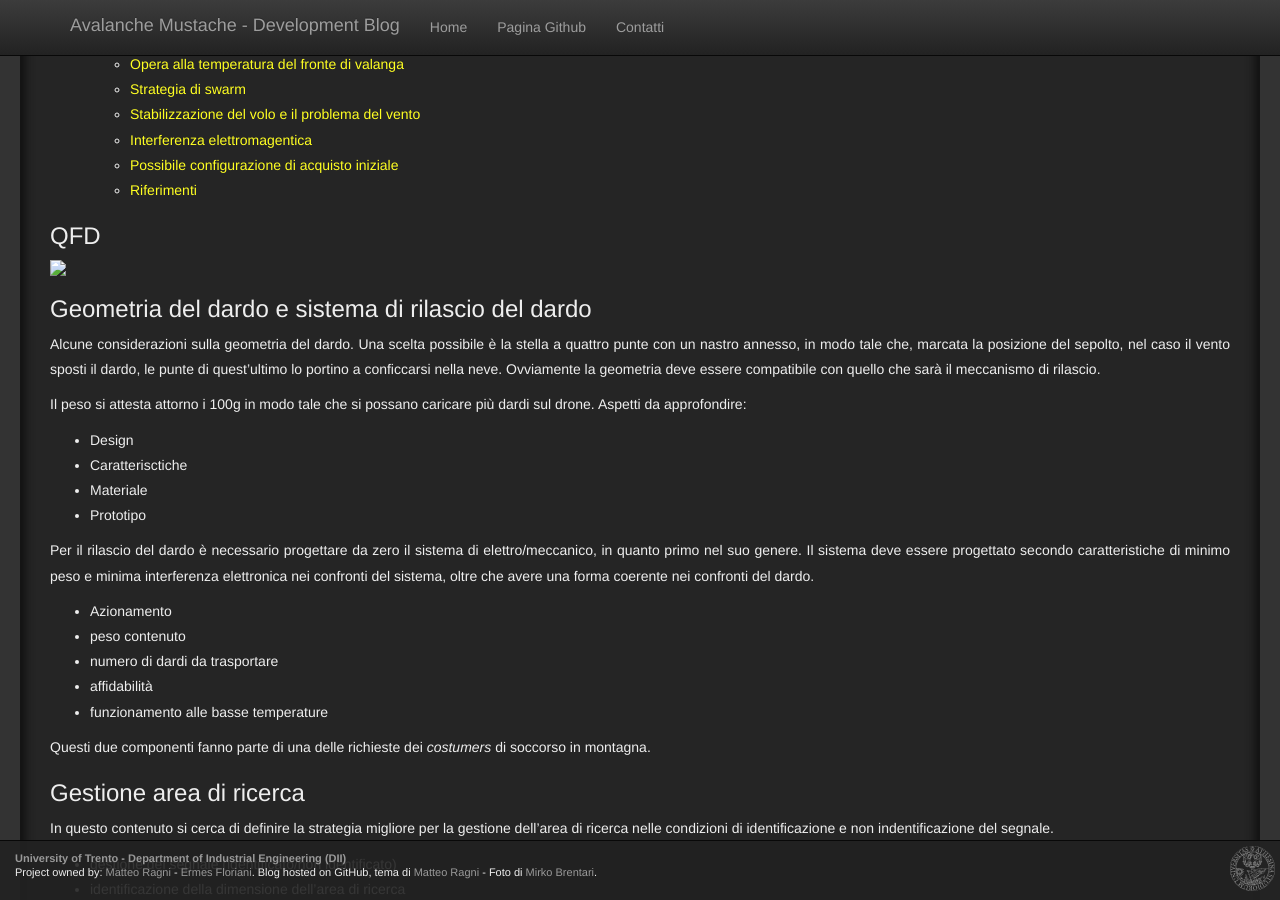
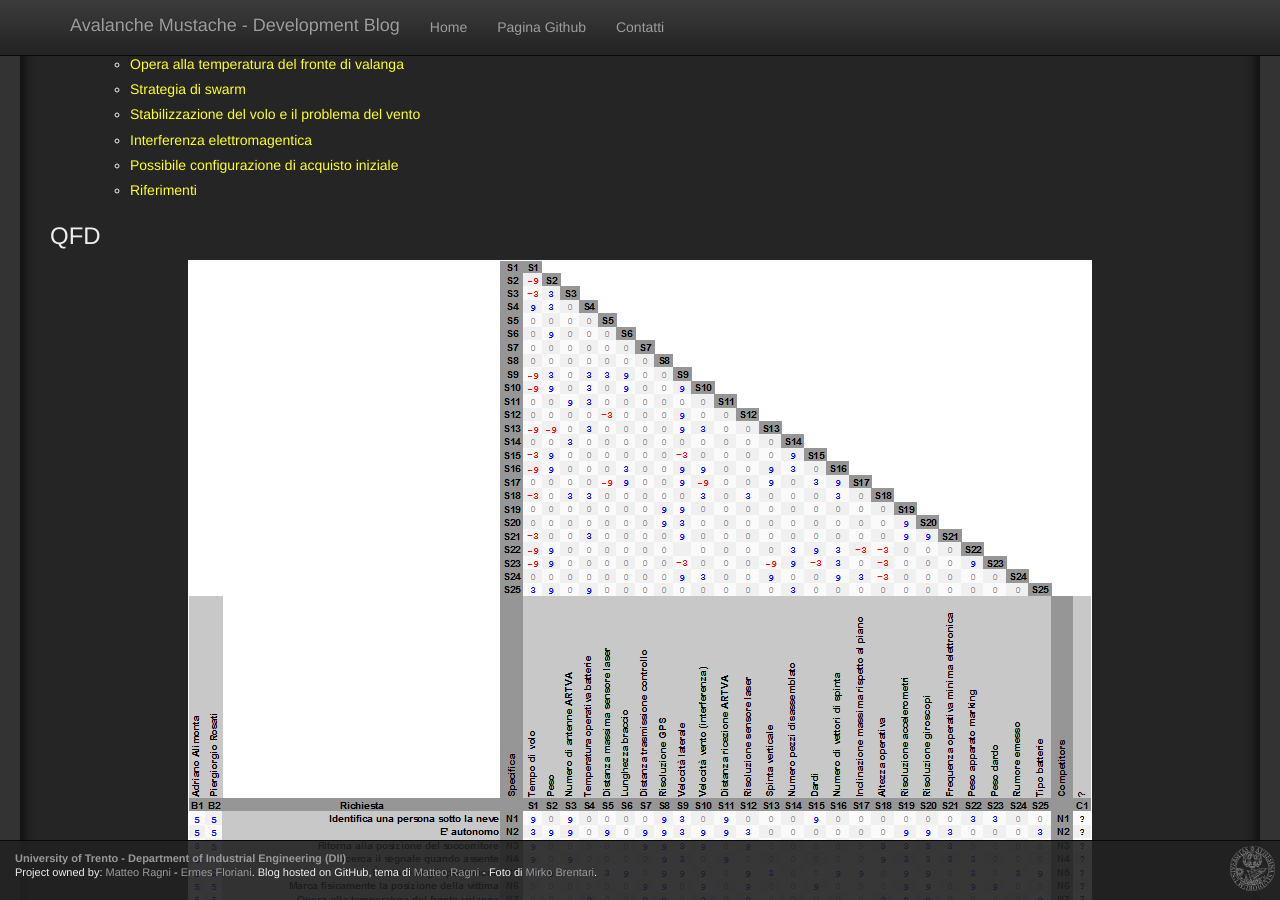
Before and after one commit to AvalancheMustache/AvalancheMustache.github.io, a Jekyll site: the page built from _posts/2014-05-20-Aree-Applicative-del-progetto.markdown, in a window 1280 px wide and 900 px high, scrolled down 562 px. Built offline with Jekyll 4.4.1, drawn with Linux system fonts in a browser that asks for light colours; nearby versions of some CDN libraries; some web fonts are replaced; formulas are drawn with MathJax 3; comment, search, counter and statistics services are not loaded.

Commit message:
minor Fixes

```diff
--- a/_posts/2014-05-20-Aree-Applicative-del-progetto.markdown
+++ b/_posts/2014-05-20-Aree-Applicative-del-progetto.markdown
@@ -54,7 +54,7 @@ table tbody tr:nth-child(even) {
 
 ### QFD
 
-<img src="assets/aree_app/qfd.png">
+<img src="/assets/aree_app/qfd.png">
 
 ### Geometria del dardo e sistema di rilascio del dardo
 
@@ -119,7 +119,7 @@ $$u = m |(\mu\left(\chi,\ddot{\xi}\_{d}\right)+g\,e\_{3}^{i}| = m\,|-K\_{\chi}\,
 $$ \tau=J\,\Psi(\eta)\,\tilde{\tau}+\Psi^{-1}\,C(\eta,\dot{\eta})\,\dot{\eta}=J\,\Psi(\eta)\,(-K_{e}e+\ddot{\eta}_{d})+\Psi^{-1}\,C(\eta,\dot{\eta})\,\dot{\eta} $$
 
 La strategia è basata su un doppio loop, come rappresentato nel seguente schema tratto sempre dallo stesso riferimento:
-<img src="assets/aree_app/AspettiImmagine1.png">
+<img src="/assets/aree_app/AspettiImmagine1.png">
 
 ### Modellazione elettronica spinta
 
@@ -160,8 +160,8 @@ Inoltre si deve tenere conto della matrice di decisione della _radar signal dete
 
 Il segnale in ingresso richiede un filtraggio, del quale si è già fatto un design iniziale che fa uso di un filtro attivo ad opamp:
 
-<img src="assets/aree_app/Schematico_filtro.svg">
-<img src="assets/aree_app/Risultati_filtro.svg">
+<img src="/assets/aree_app/Schematico_filtro.svg">
+<img src="/assets/aree_app/Risultati_filtro.svg">
 
 Un possibile sistema di ricezione, basato su quanto scritto sulla normativa del segnale ARTVA [\[2\]](#riferimenti):
  * modulazione di tipo **A1A**
@@ -176,7 +176,7 @@ Un possibile sistema di ricezione, basato su quanto scritto sulla normativa del
 
 potrebbe essere il seguente:
 
-<img src="assets/aree_app/Ricevente.svg">
+<img src="/assets/aree_app/Ricevente.svg">
 
 (del quale non ci sono ancora simulazioni, non esistendo una libreria per il modello MK484 o TA7642 da inserire in Spice)
 
```
